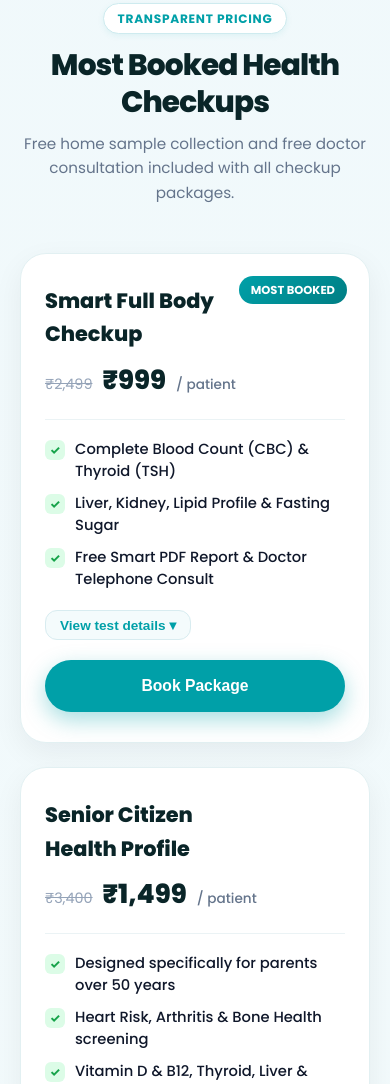
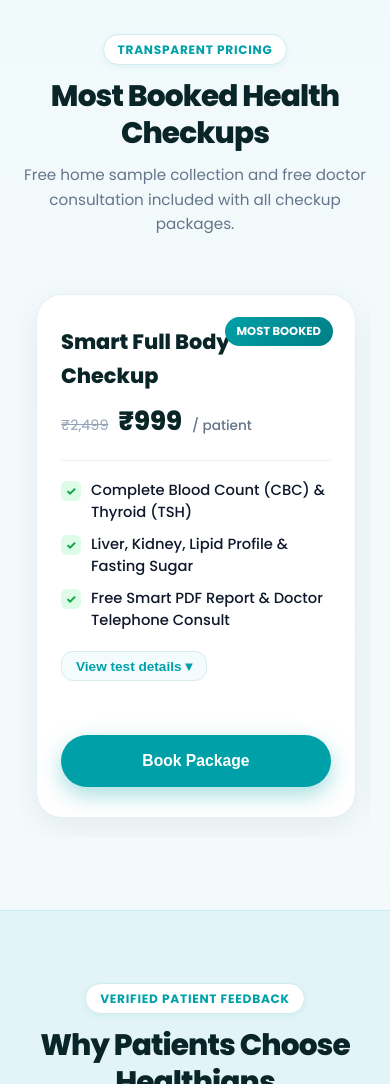
Before and after one commit to workbinodshaw-design/HELTHIANS, a website: page index.html in a window 390 px wide. Shown: the part 3436-4520 px from the top of the page. Drawn offline with Linux system fonts and the light colour scheme; no server answers.

Commit message:
Convert packages mobile layout to a beautiful horizontal scroll slider

```diff
--- a/style.css
+++ b/style.css
@@ -1367,11 +1367,19 @@ img {
 
 /* Packages */
 .packages-wrapper {
-  display: grid;
-  grid-template-columns: 1fr;
-  gap: 24px;
+  display: flex;
+  overflow-x: auto;
+  gap: 20px;
   max-width: 900px;
   margin: 0 auto;
+  padding: 10px 20px 20px 20px;
+  scrollbar-width: none;
+  -ms-overflow-style: none;
+  scroll-snap-type: x mandatory;
+  -webkit-overflow-scrolling: touch;
+}
+.packages-wrapper::-webkit-scrollbar {
+  display: none;
 }
 
 .package-item {
@@ -1385,6 +1393,10 @@ img {
   justify-content: space-between;
   position: relative;
   transition: transform 0.3s;
+
+  flex: 0 0 82vw;
+  max-width: 320px;
+  scroll-snap-align: center;
 }
 
 .package-item:hover {
@@ -1936,8 +1948,15 @@ img {
   }
 
   .packages-wrapper, .reviews-container {
+    display: grid;
     grid-template-columns: repeat(3, 1fr);
     max-width: 1140px;
+    padding: 0;
+  }
+
+  .packages-wrapper .package-item {
+    flex: auto;
+    max-width: none;
   }
 }
 
```
